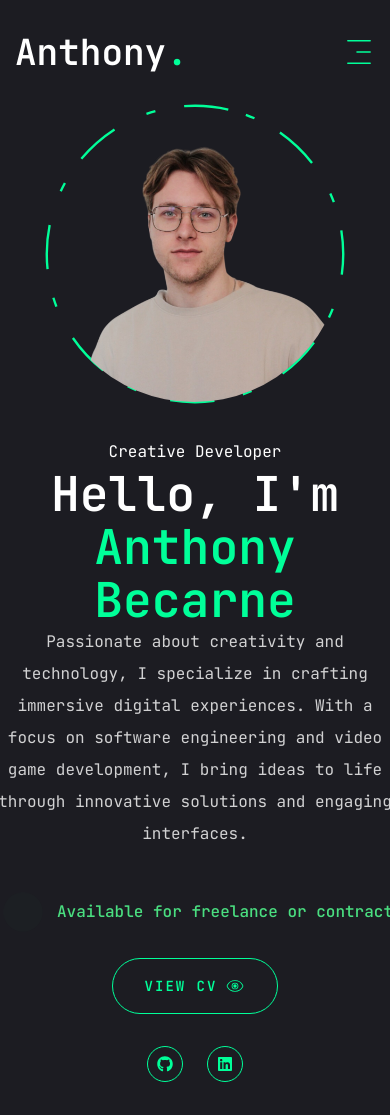
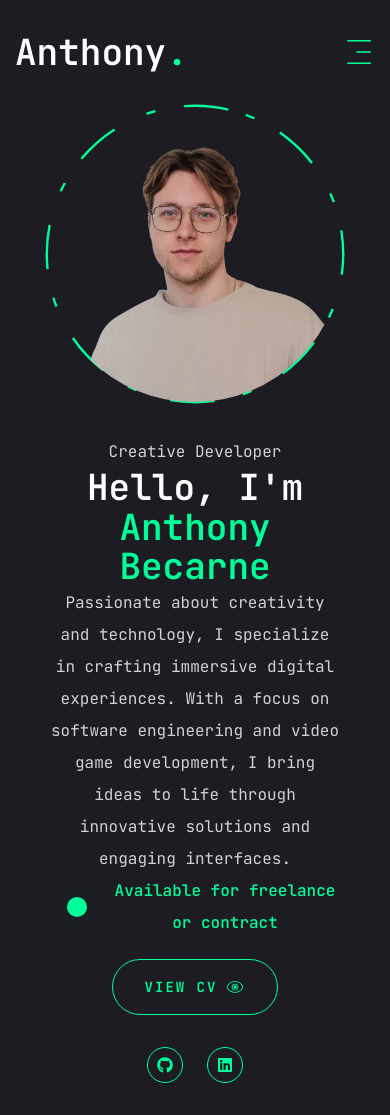
Before and after one commit to Abecarne/Portfolio_Anthony_Becarne, a Next.js app: page / in a window 390 px wide. Built offline with nearby package versions, Linux system fonts and the light colour scheme.

Commit message:
[~] Updated the design for mobile responsiveness

```diff
--- a/app/page.jsx
+++ b/app/page.jsx
@@ -12,16 +12,16 @@ const Home = () => {
       {/* Availability indicator fixed at top right, under navbar */}
       <div className="container mx-auto h-full">
         <div className="flex flex-col xl:flex-row items-center justify-between xl:pt-8 xl:pb-24">
-          <div className="text-center xl:text-left order-2 xl:order-none">
+          <div className="text-center xl:text-left order-2 xl:order-none px-9">
 
-            <span>Creative Developer</span>
-            <h2 className="h1">
+            <span className="opacity-80">Creative Developer</span>
+            <h2 className="h2">
               Hello, I'm
               <br />
-              <span className="text-accent">Anthony Becarne</span>
+              <span className="text-accent h2 xl:h1">Anthony Becarne</span>
             </h2>
 
-            <p className="max-w-[500px] mb-9 text-white/80">
+            <p className="xl:max-w-[500px] xl:mb-9 text-white/80">
               Passionate about creativity and technology, I specialize in crafting
               immersive digital experiences. With a focus on software engineering
               and video game development, I bring ideas to life through innovative
@@ -30,10 +30,10 @@ const Home = () => {
 
             <span className="flex items-center gap-2 text-m font-medium xl:text-xl mb-5">
               <span className="relative flex h-5 w-5 m-4">
-                <span className="animate-ping absolute inline-flex h-full w-full rounded-full bg-green-400 opacity-75"></span>
-                <span className="relative inline-flex rounded-full h-5 w-5s bg-green-500"></span>
+                <span className="animate-ping absolute inline-flex h-full w-full rounded-full bg-accent opacity-75"></span>
+                <span className="relative inline-flex rounded-full h-5 w-5 bg-accent"></span>
               </span>
-              <span className="text-green-400 whitespace-nowrap">
+              <span className="text-accent whitespace">
                 Available for freelance or contract
               </span>
             </span>
--- a/app/resume/page.jsx
+++ b/app/resume/page.jsx
@@ -46,7 +46,7 @@ const about = {
     },
     {
       fieldName: "Experience",
-      fieldValue: "4+ Years",
+      fieldValue: "2+ Years",
     },
     {
       fieldName: "Email",
@@ -189,7 +189,7 @@ const Resume = () => {
           defaultValue="about"
           className="flex flex-col xl:flex-row gap-[60px]"
         >
-          <TabsList className="flex flex-col w-full max-w-[380px] mx-auto xl:mx-0 gap-6">
+          <TabsList className="flex flex-col w-full max-w-[300px] mx-auto xl:mx-0 gap-6">
             <TabsTrigger value="about">About Me</TabsTrigger>
             <TabsTrigger value="experience">Experience</TabsTrigger>
             <TabsTrigger value="education">Education</TabsTrigger>
@@ -204,11 +204,11 @@ const Resume = () => {
             >
               <div className="flex flex-col gap-[30px]">
                 <h3 className="text-4xl font-bold">{about.title}</h3>
-                <p className="max-w-[600px] text-white/60 mx-auto xl:mx-0">
+                <p className=" text-white/60 mx-auto xl:mx-0">
                   {about.description}
                 </p>
 
-                <ul className="grid grid-cols-1 xl:grid-cols-2 gap-y-6 max-w-[620px] mx-auto xl:mx-0">
+                <ul className="grid grid-cols-1 gap-y-6 max-w-[620px] mx-auto xl:mx-0">
                   {about.infos.map((info, index) => {
                     return (
                       <li
@@ -227,11 +227,11 @@ const Resume = () => {
             <TabsContent value="experience" className="w-full">
               <div className="flex flex-col gap-[30px] text-center xl:text-left">
                 <h3 className="text-4xl font-bold">{experience.title}</h3>
-                <p className="max-w-[600px] text-white/60 mx-auto xl:mx-0">
+                <p className="text-white/60 mx-auto xl:mx-0">
                   {experience.description}
                 </p>
                 <ScrollArea className="h-[400px]">
-                  <ul className="columns-1 lg:columns-2 gap-[30px] space-y-[30px]">
+                  <ul className="columns-1 gap-[30px] space-y-[30px]">
                     {experience.items.map((item, index) => {
                       return (
                         <li
@@ -258,16 +258,16 @@ const Resume = () => {
             <TabsContent value="education" className="w-full">
               <div className="flex flex-col gap-[30px] text-center xl:text-left">
                 <h3 className="text-4xl font-bold">{education.title}</h3>
-                <p className="max-w-[600px] text-white/60 mx-auto xl:mx-0">
+                <p className="text-white/60 mx-auto xl:mx-0">
                   {education.description}
                 </p>
-                <ScrollArea className="h-[400px]">
-                  <ul className="grid grid-cols-1 lg:grid-cols-2 gap-[30px]">
+                <ScrollArea className="">
+                  <ul className="grid grid-cols-1 gap-[30px]">
                     {education.items.map((item, index) => {
                       return (
                         <li
                           key={index}
-                          className="bg-[#232329] py-6 px-10 rounded-xl flex flex-col justify-center items-center lg:items-start gap-1"
+                          className="bg-[#232329] xl:py-6 px-10 rounded-xl flex flex-col justify-center items-center lg:items-start gap-1"
                         >
                           <span className="text-accent">{item.duration}</span>
                           <h3 className="text-xl max-w-[260px] text-center lg:text-left">
--- a/app/works/page.jsx
+++ b/app/works/page.jsx
@@ -169,7 +169,7 @@ const Works = () => {
 		>
 			<div className="container mx-auto">
 				<div className="flex flex-col md:flex-row md:items-center md:justify-between mb-8">
-					<h1 className="text-4xl font-bold text-accent mb-4 md:mb-0">
+					<h1 className="text-xl xl:text-4xl font-bold text-accent mb-4 md:mb-0">
 						My Projects
 					</h1>
 					<div className="flex gap-4 flex-wrap">
--- a/components/WorkCard.jsx
+++ b/components/WorkCard.jsx
@@ -75,7 +75,7 @@ const WorkCard = ({ project, onClick }) => {
         <TooltipProvider delayDuration={100}>
             <Tooltip>
                 <TooltipTrigger className="absolute top-4 right-4 text-5xl text-accent">
-                <div className="text-5xl group-hover:text-accent transition-all duration-300">
+                <div className=" text-5xl group-hover:text-accent transition-all duration-300">
                     {MainStackIcon}
                 </div>
                 </TooltipTrigger>
@@ -85,8 +85,8 @@ const WorkCard = ({ project, onClick }) => {
             </Tooltip>
         </TooltipProvider>
 
-      <h2 className="text-2xl font-bold text-white">{project.title}</h2>
-      <h3 className="text-lg text-accent">{project.category}</h3>
+      <h2 className="text-lg xl:text-2xl font-bold text-white">{project.title}</h2>
+      <h3 className="xl:text-lg text-accent">{project.category}</h3>
       <div className="flex items-center justify-center min-h-[200px]">
         {project.video ? (
           <iframe
```
